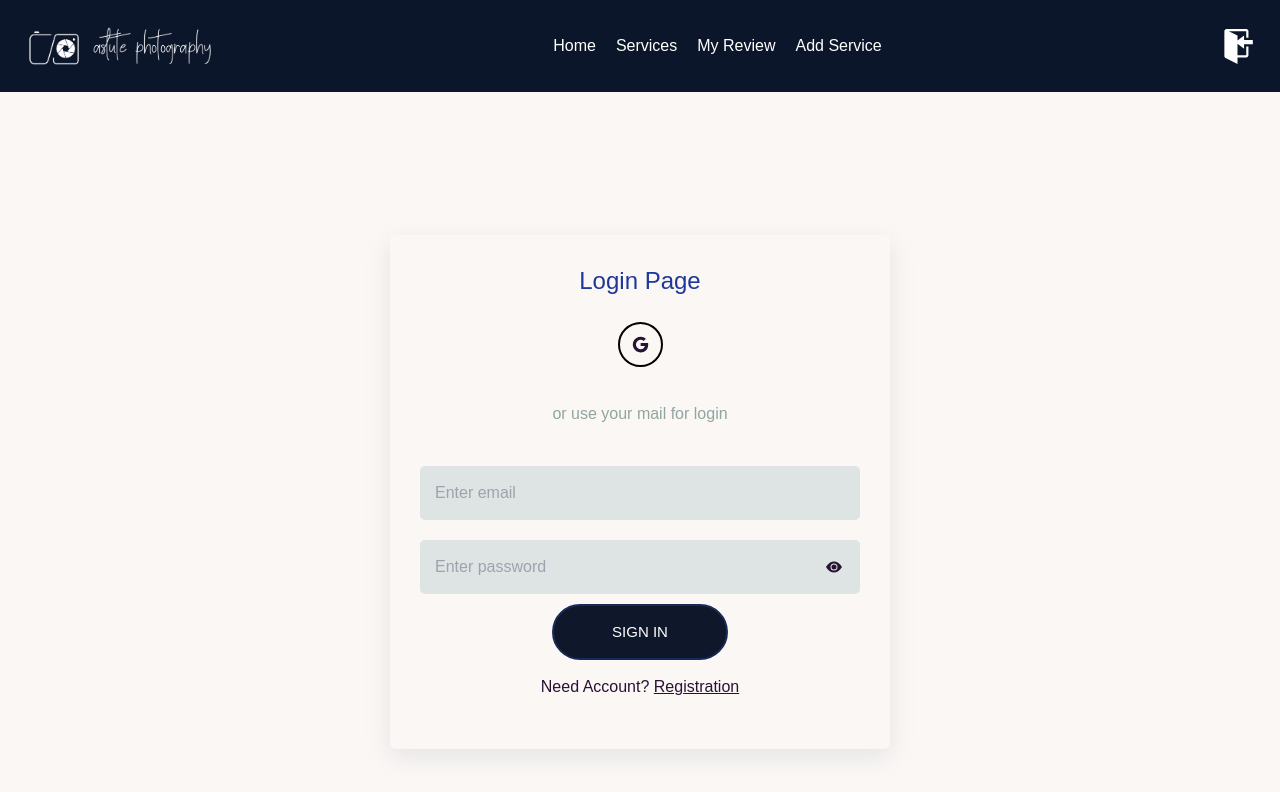
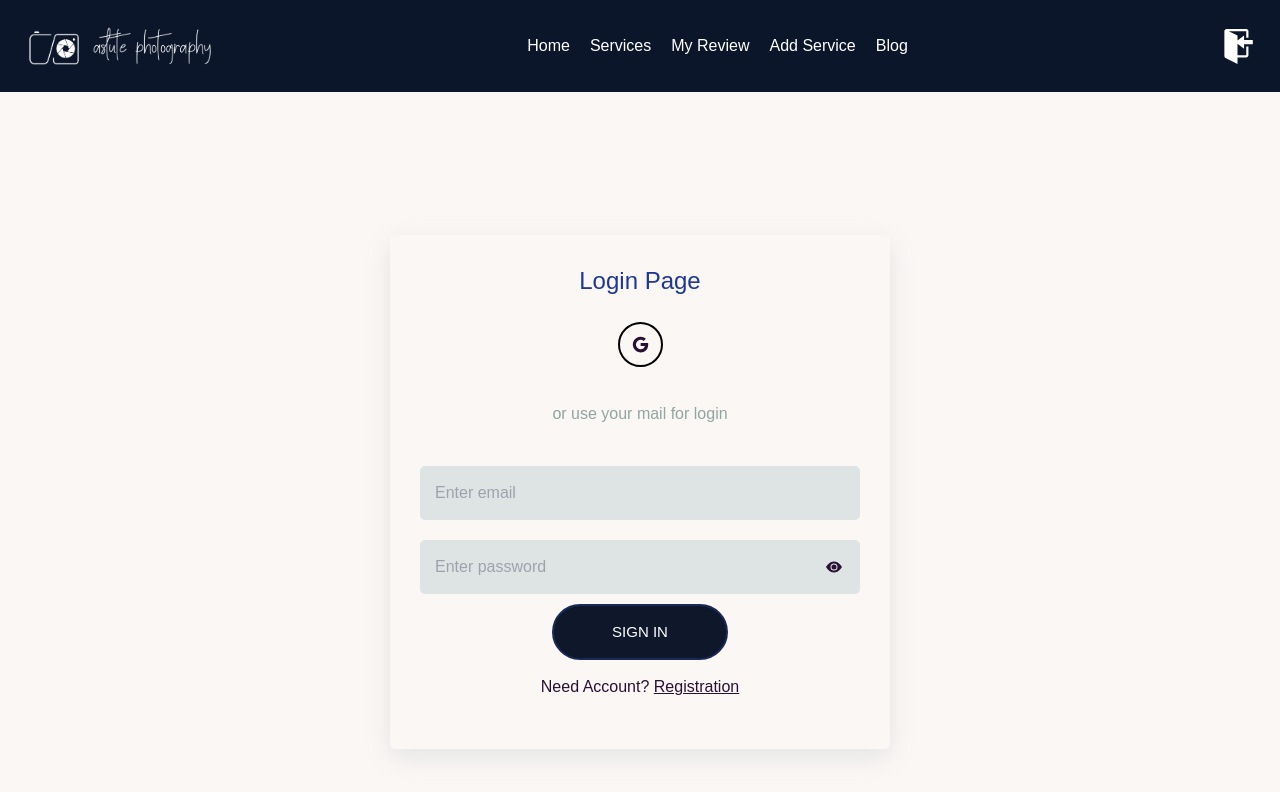
Before and after one commit to rakib53/astute-photography, a React (Create React App) app: page /signin in a window 1280 px wide. Shown: the top 792 px of the page. Built offline with nearby package versions, Linux system fonts and the light colour scheme; no server answers.

Commit message:
added blog page

```diff
--- a/src/Route/Route.js
+++ b/src/Route/Route.js
@@ -4,6 +4,7 @@ import ServiceDetails from "../components/ServiceDetails";
 import Services from "../components/Services";
 import Main from "../layouts/Main";
 import AddService from "../pages/AddService";
+import Blog from "../pages/Blog";
 import EditReview from "../pages/EditReview";
 import Home from "../pages/Home";
 import Login from "../pages/Login";
@@ -60,6 +61,10 @@ const Routes = createBrowserRouter([
           </PrivateRoute>
         ),
       },
+      {
+        path: "/blog",
+        element: <Blog></Blog>,
+      },
     ],
   },
 ]);
--- a/src/components/Navbar.js
+++ b/src/components/Navbar.js
@@ -62,6 +62,12 @@ const Navbar = () => {
               add service
             </Link>
           </li>
+
+          <li className="listItem">
+            <Link to={"/blog"} className="linkItem" onClick={expendMenu}>
+              Blog
+            </Link>
+          </li>
         </nav>
 
         <div
--- /dev/null
+++ b/src/pages/Blog.js
@@ -0,0 +1,7 @@
+import React from "react";
+
+const Blog = () => {
+  return <div>this is blog</div>;
+};
+
+export default Blog;
```
